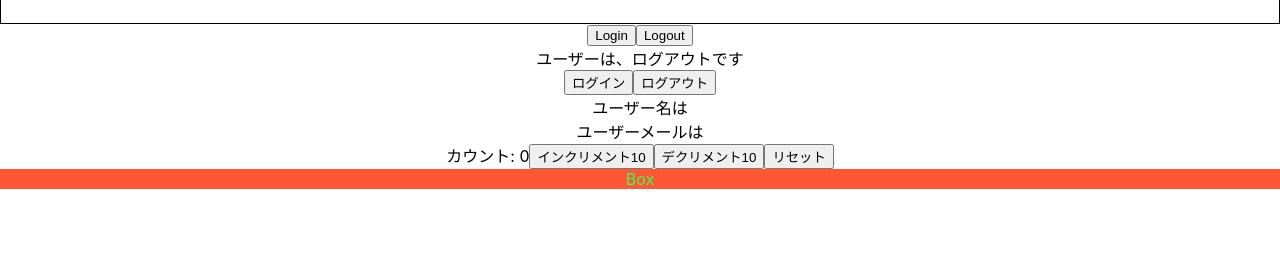
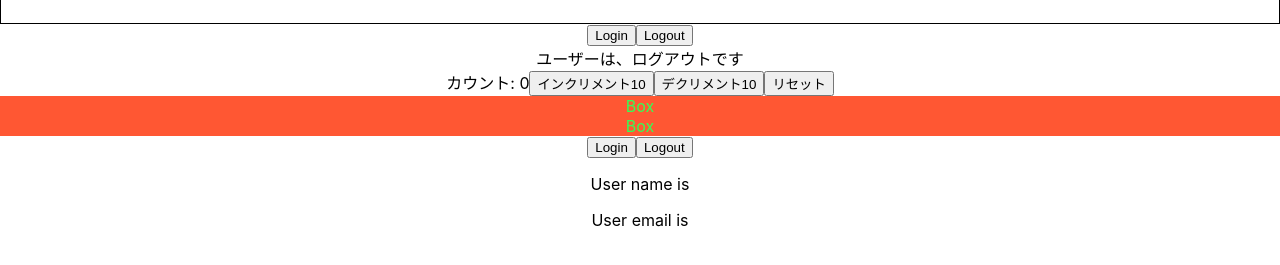
Before and after one commit to kingkazuma7/react-typescript-demo, a React (Create React App) app: page / in a window 1280 px wide. Shown: the part 331-596 px from the top of the page. Built offline with nearby package versions, Linux system fonts and the light colour scheme.

Commit message:
React TypeScript Tutorial - 15 - useContext Future Value
UserContextで以下を定義
- ユーザー情報の提供: UserContext
- 情報管理する: UserContextProvider

```diff
--- a/src/App.tsx
+++ b/src/App.tsx
@@ -9,11 +9,12 @@
 import { PersonList } from './components/PersonList';
 import { Counter } from './components/state/Counter';
 import { LoggedIn } from './components/state/LoggedIn';
-import { User } from './components/state/User';
+// import { User } from './components/state/User';
 import { Status } from './components/Status';
 import { ThemeContextProvider } from './components/context/ThemeContext';
 import { Box } from './components/context/Box';
-
+import { User } from './components/context/User';
+import { UserContextProvider } from './components/context/UserContext';
 
 function App() {
   const personName = {
@@ -54,11 +55,15 @@
       <Input value='' handleChange={(event) => console.log(event.nativeEvent)} />
       <Container styles={{ border: '1px solid black', padding: '1rem', fontSize: '2rem' }} />
       <LoggedIn />
-      <User />
+      {/* <User /> */}
       <Counter />
       <ThemeContextProvider>
         <Box />
       </ThemeContextProvider>
+        <Box />
+      <UserContextProvider>
+        <User />
+      </UserContextProvider>
     </div>
   );
 }
--- /dev/null
+++ b/src/components/context/User.tsx
@@ -0,0 +1,28 @@
+import { useContext } from "react";
+import { UserContext } from "./UserContext";
+
+export const User = () => {
+  const userContext = useContext(UserContext);
+
+  const handleLogin = () => {
+      console.log(userContext + 'userContext login');
+      userContext.setUser({
+        name: 'ps3neito',
+        email: 'ps3neito@yahoo.co.jp'
+      })
+  }
+
+  const handleLogout = () => {
+      console.log(userContext + 'userContext logouts');
+      userContext.setUser(null)
+  }
+
+  return (
+    <div>
+      <button onClick={handleLogin}>Login</button>
+      <button onClick={handleLogout}>Logout</button>
+      <p>User name is {userContext.user?.name}</p>
+      <p>User email is {userContext.user?.email}</p>
+    </div>
+  )
+}
--- /dev/null
+++ b/src/components/context/UserContext.tsx
@@ -0,0 +1,28 @@
+import { useState, createContext } from "react";
+
+export type AuthUser = {
+  name: string
+  email: string
+}
+
+// 名前とメールアドレスを表すオブジェクトを定義
+type UserContextType = {
+  user: AuthUser | null;
+  setUser: React.Dispatch<React.SetStateAction<AuthUser | null>>
+}
+// UserContextが提供する値の形状, childrenを受け取れる
+type UserContextProviderProps = {
+  children: React.ReactNode
+}
+
+// createContext関数で、UserContext作成、初期値は空のオブジェクト
+export const UserContext = createContext({} as UserContextType) // userContextに対してnullチェックができる、よってifがいらない
+
+export const UserContextProvider = ({ children }: UserContextProviderProps) => {
+  const [user, setUser] = useState<AuthUser | null>(null)
+  return (
+    <UserContext.Provider value={{ user, setUser }}>
+      {children}
+    </UserContext.Provider>
+  )
+}
```
